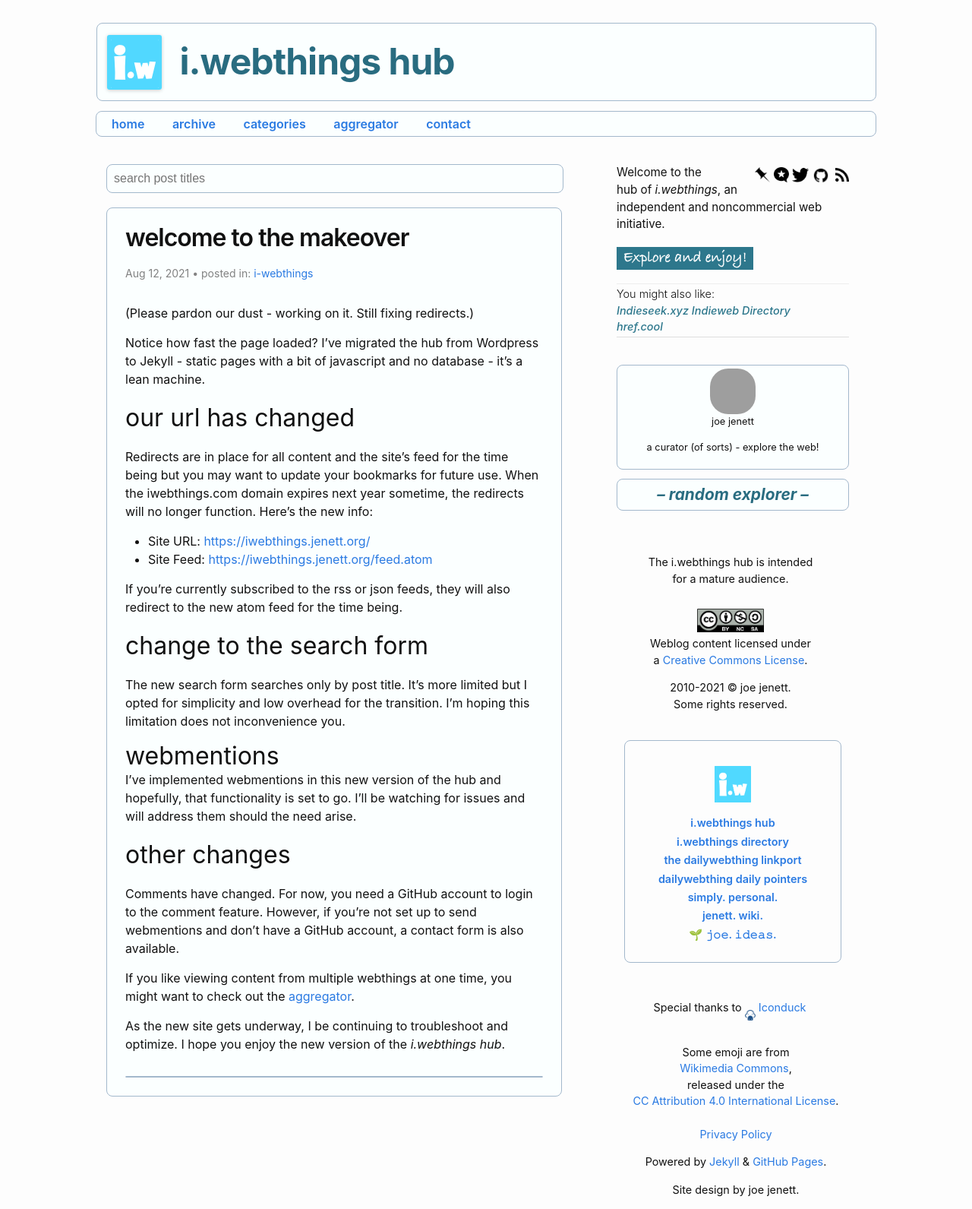
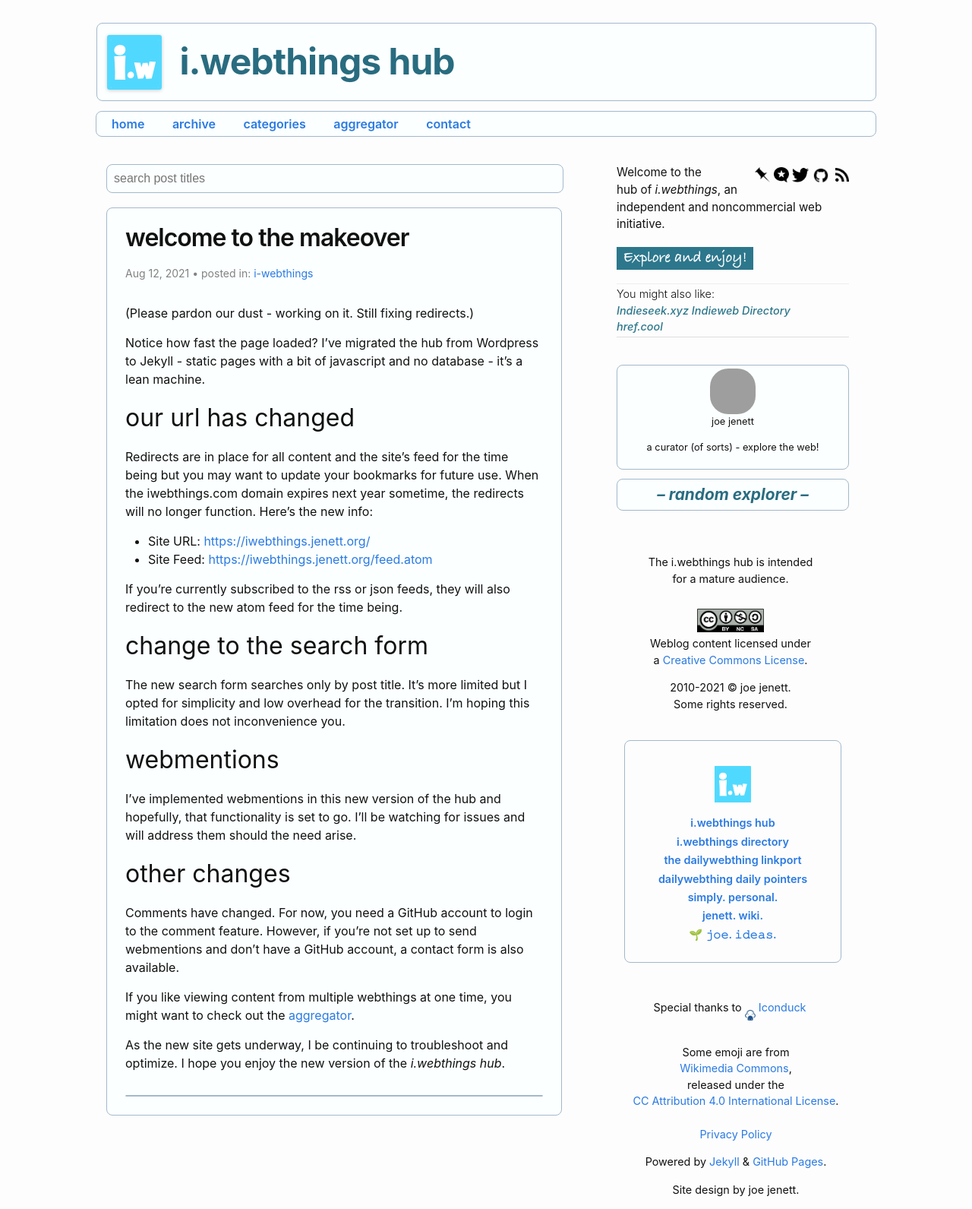
Before and after one commit to joejenett/i.webthings, a Jekyll site: the page built from _posts/2021-08-12-welcome-to-the-makeover.md, in a window 1280 px wide. Shown: the whole page at 76% size. Built offline with Jekyll 4.4.1, drawn with Linux system fonts in a browser that asks for light colours; comment, search, counter and statistics services are not loaded; grey boxes are pictures that could not be loaded.

```diff
--- a/_posts/2021-08-12-welcome-to-the-makeover.md
+++ b/_posts/2021-08-12-welcome-to-the-makeover.md
@@ -5,28 +5,18 @@ date:   2021-08-12 09:30:00 -0400
 categories: i-webthings
 slug: what-have-you
 ---
-(Please pardon our dust - working on it. Still fixing redirects.)
-
-Notice how fast the page loaded? I’ve migrated the hub from Wordpress to Jekyll - static pages with a bit of javascript and no database - it’s a lean machine.
-
-## our url has changed
-Redirects are in place for all content and the site’s feed for the time being but you may want to update your bookmarks for future use. When the iwebthings.com domain expires next year sometime, the redirects will no longer function. Here’s the new info:
-
- - Site URL: [https://iwebthings.jenett.org/](https://iwebthings.jenett.org/)
- - Site Feed: [https://iwebthings.jenett.org/feed.atom](https://iwebthings.jenett.org/feed.atom)
-
-If you’re currently subscribed to the rss or json feeds, they will also redirect to the new atom feed for the time being.
-
-## change to the search form
-The new search form searches only by post title. It’s more limited but I opted for simplicity and low overhead for the transition. I’m hoping this limitation does not inconvenience you.
-
-## webmentions
-
-I’ve implemented webmentions in this new version of the hub and hopefully, that functionality is set to go. I’ll be watching for issues and will address them should the need arise.
-
-## other changes
-Comments have changed. For now, you need a GitHub account to login to the comment feature. However, if you’re not set up to send webmentions and don’t have a GitHub account, a contact form is also available.
-
-If you like viewing content from multiple webthings at one time, you might want to check out the <a href="https://jenett.org/aggregator/">aggregator</a>.
-
-As the new site gets underway, I be continuing to troubleshoot and optimize. I hope you enjoy the new version of the _i.webthings hub_.
+<p>(Please pardon our dust - working on it. Still fixing redirects.)</p>
+<p>Notice how fast the page loaded? I’ve migrated the hub from Wordpress to Jekyll - static pages with a bit of javascript and no database - it’s a lean machine.</p>
+<h2>our url has changed</h2>
+<p>Redirects are in place for all content and the site’s feed for the time being but you may want to update your bookmarks for future use. When the iwebthings.com domain expires next year sometime, the redirects will no longer function. Here’s the new info:</p>
+<p><ul><li>Site URL: <a href="https://iwebthings.jenett.org/" title="">https://iwebthings.jenett.org/</a></li>
+<li>Site Feed: <a href="https://iwebthings.jenett.org/feed.atom" title="">https://iwebthings.jenett.org/feed.atom</a></li></ul></p>
+<p>If you’re currently subscribed to the rss or json feeds, they will also redirect to the new atom feed for the time being.</p>
+<h2>change to the search form</h2>
+<p>The new search form searches only by post title. It’s more limited but I opted for simplicity and low overhead for the transition. I’m hoping this limitation does not inconvenience you.</p>
+<h2>webmentions</h2>
+<p>I’ve implemented webmentions in this new version of the hub and hopefully, that functionality is set to go. I’ll be watching for issues and will address them should the need arise.</p>
+<h2>other changes</h2>
+<p>Comments have changed. For now, you need a GitHub account to login to the comment feature. However, if you’re not set up to send webmentions and don’t have a GitHub account, a contact form is also available.</p>
+<p>If you like viewing content from multiple webthings at one time, you might want to check out the <a href="https://jenett.org/aggregator/">aggregator</a>.</p>
+<p>As the new site gets underway, I be continuing to troubleshoot and optimize. I hope you enjoy the new version of the <em>i.webthings hub</em>.</p>
```
